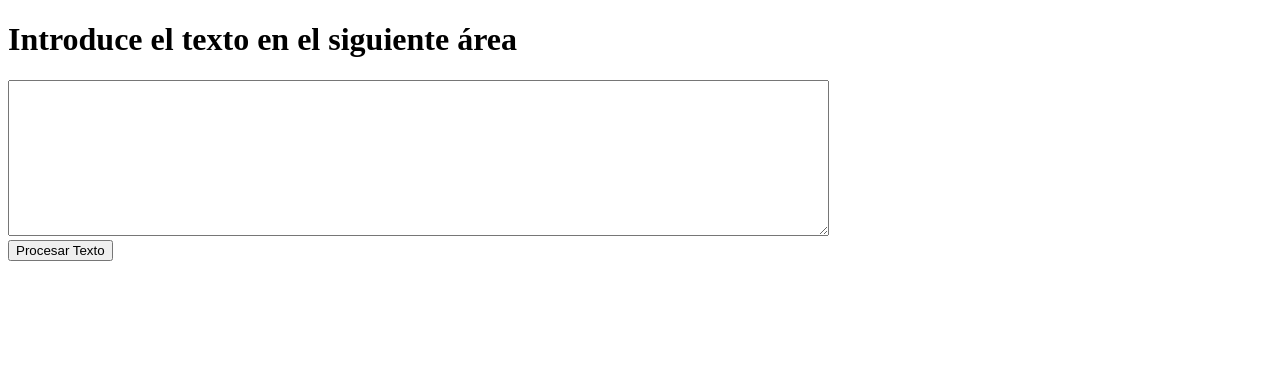
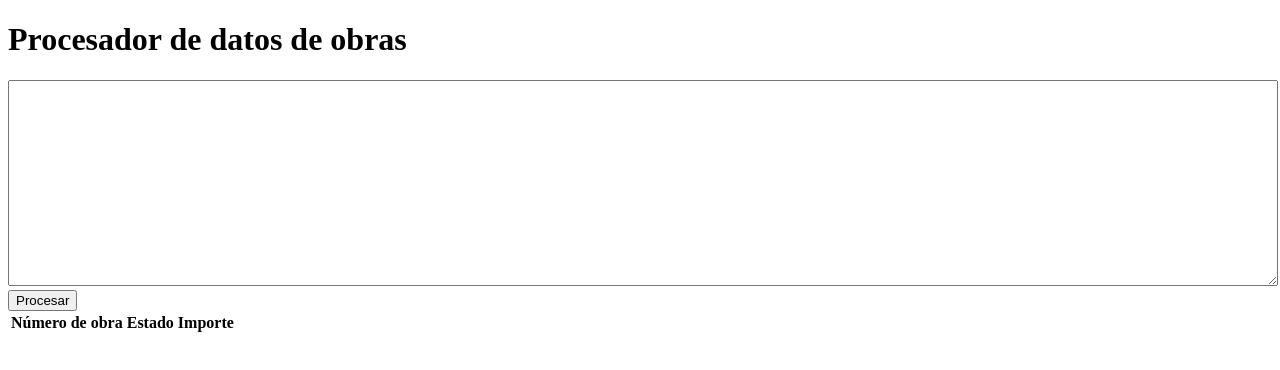
Before and after one commit to SrHerbe/SrHerbe.github.io, a plain HTML site: page index.html in a window 1280 px wide. Drawn offline with Linux system fonts and the light colour scheme.

Commit message:
Update index.html

```diff
--- a/index.html
+++ b/index.html
@@ -1,19 +1,29 @@
 <!DOCTYPE html>
-<html lang="en">
-<head>
-    <meta charset="UTF-8">
-    <meta http-equiv="X-UA-Compatible" content="IE=edge">
-    <meta name="viewport" content="width=device-width, initial-scale=1.0">
-    <title>Document</title>
-    <link rel="stylesheet" href="style.css">
-</head>
-<body>
-    <h1>Introduce el texto en el siguiente área</h1>
-    <textarea id="inputText" rows="10" cols="100"></textarea>
-    <br>
-    <button onclick="processText()">Procesar Texto</button>
-    <div id="output"></div>
+<html>
+    <head>
+        <title>Procesador de datos de obras</title>
+        <style>
+            textarea {
+                width: 100%;
+                height: 200px;
+            }
+        </style>
+    </head>
+    <body>
+        <h1>Procesador de datos de obras</h1>
+        <textarea id="inputText"></textarea>
+        <button onclick="procesarDatos()">Procesar</button>
+        <table id="resultTable">
+            <thead>
+                <tr>
+                    <th>Número de obra</th>
+                    <th>Estado</th>
+                    <th>Importe</th>
+                </tr>
+            </thead>
+            <tbody></tbody>
+        </table>
+    </body>
 
     <script src="script.js"></script>
-</body>
 </html>
```
